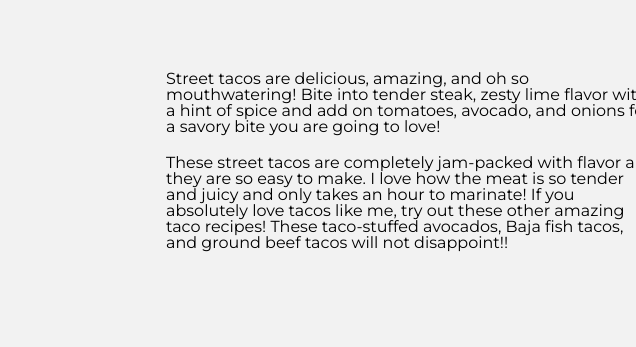
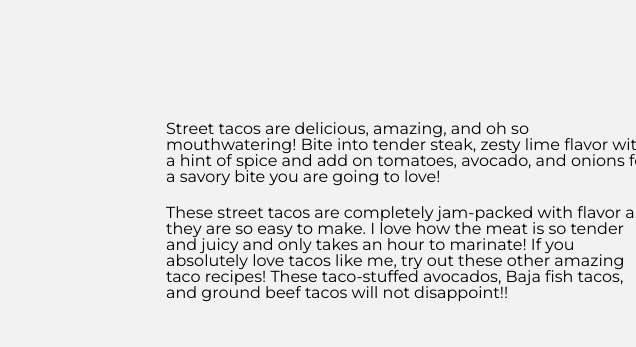
Before and after one commit to dbevill/recipe, a plain HTML site: page index.html in a window 1280 px wide. Shown: the part 453-800 px from the top of the page, 644-1280 px from the left. Drawn offline with Linux system fonts and the light colour scheme.

Commit message:
updated css

```diff
--- a/css/styles.css
+++ b/css/styles.css
@@ -845,7 +845,7 @@ DT- 16PX*/
     header p{
         position: relative;
         left: 800px;
-        bottom: 750px;
+        bottom: 700px;
         width: 40%;
         text-align: left;
         padding: 10px;
```
